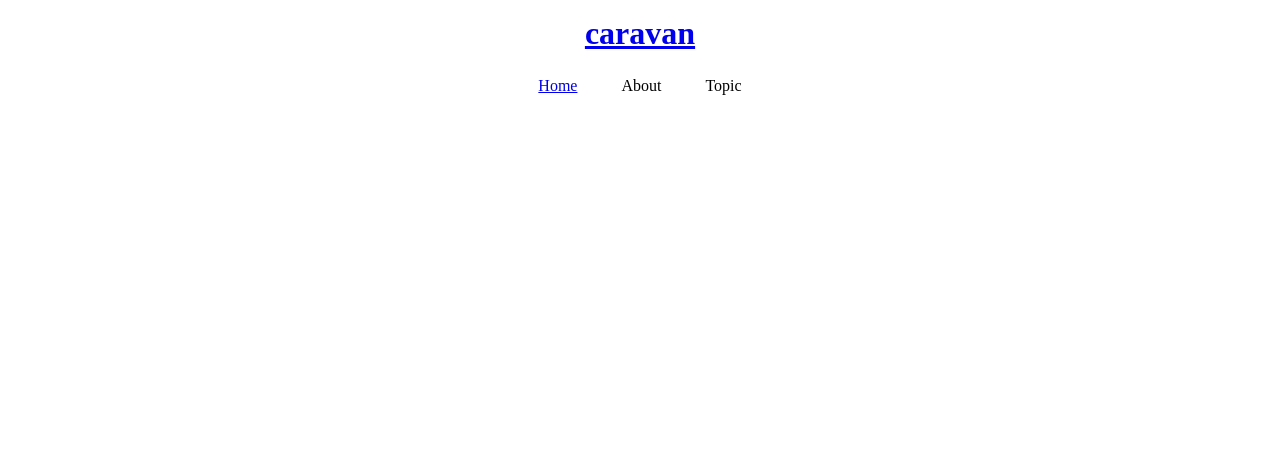
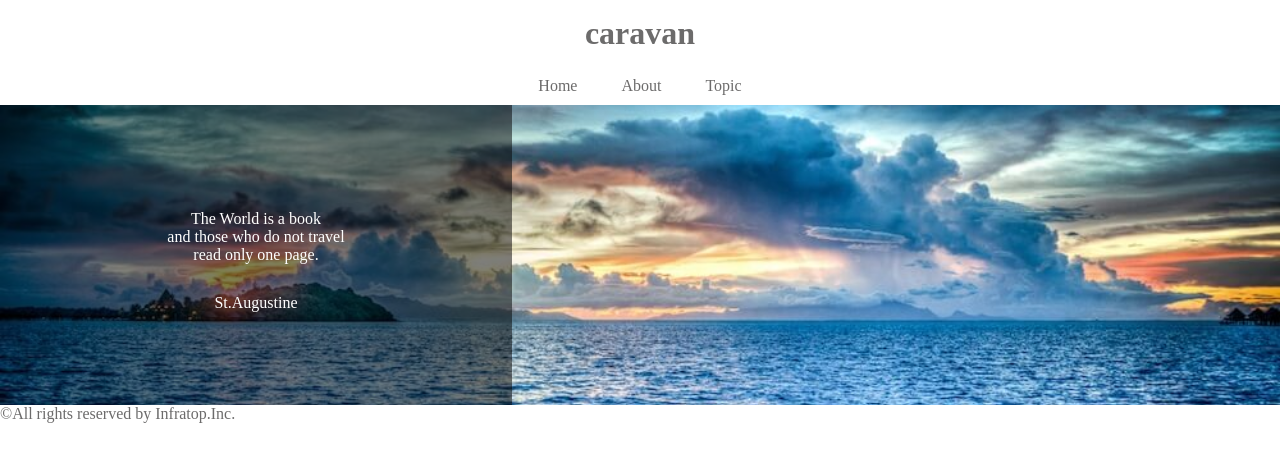
Before and after one commit to TMoji/-, a plain HTML site: page index.html in a window 1280 px wide. Shown: the top 462 px of the page. Drawn offline with Linux system fonts and the light colour scheme.

Commit message:
メインビジュアル完成

```diff
--- a/index.html
+++ b/index.html
@@ -24,13 +24,24 @@
     </ul>
   </nav>
   <div class="main-visual">
-    <div class="main-visual-content"></div>
+    <div class="main-visual-content">
+      <p class="main-visual-text">
+      The World is a book<br>
+      and those who do not travel<br>
+      read only one page.
+      </p>
+      <p class="main-visual-name">
+      St.Augustine
+      </p>
+    </div>
   </div>
   <div class="main">
     <div class="blog"></div>
     <div class="sidebar"></div>
   </div>
 
-  <footer></footer>
+  <footer>
+    <p class="footer-text">©All rights reserved by Infratop.Inc.</p>
+  </footer>
 </body>
 </html>
--- a/style.css
+++ b/style.css
@@ -2,6 +2,11 @@
   margin: 0;
   padding: 0;
   box-sizing: border-box;
+  color: #6c6b6b;
+}
+
+a{
+  text-decoration: none;
 }
 
 header{
@@ -30,13 +35,26 @@ header .heading{
 .main-visual{
   width: 100%;
   height: 300px;
+  background-image: url(img/mv.jpg);
+  background-size: cover;
+  background-position: center;
 }
 
 .main-visual-content{
-  width: 350px;
+  width: 40%;
   height: 300px;
+  background-color: rgba(0,0,0,0.5);
+  text-align: center;
+  padding-top: 105px;
 }
 
+.main-visual-text{
+  color: #fff;
+}
+
+.main-visual-name{
+  margin-top: 30px;
+  color: #fff;
 main{
   width: 840px;
   display: flex;
@@ -57,4 +75,11 @@ main{
 footer{
   width: 100%;
   height: 120px;
+  text-align: center;
+  line-height: 120px;
+  background-color: #848282;
 }
+
+.footer-text{
+  color: #fff;
+}
```
